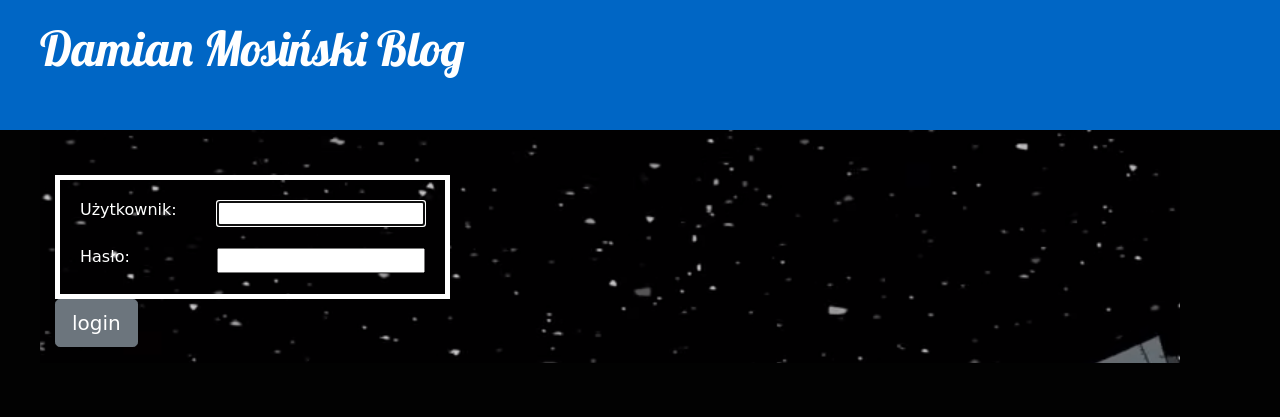
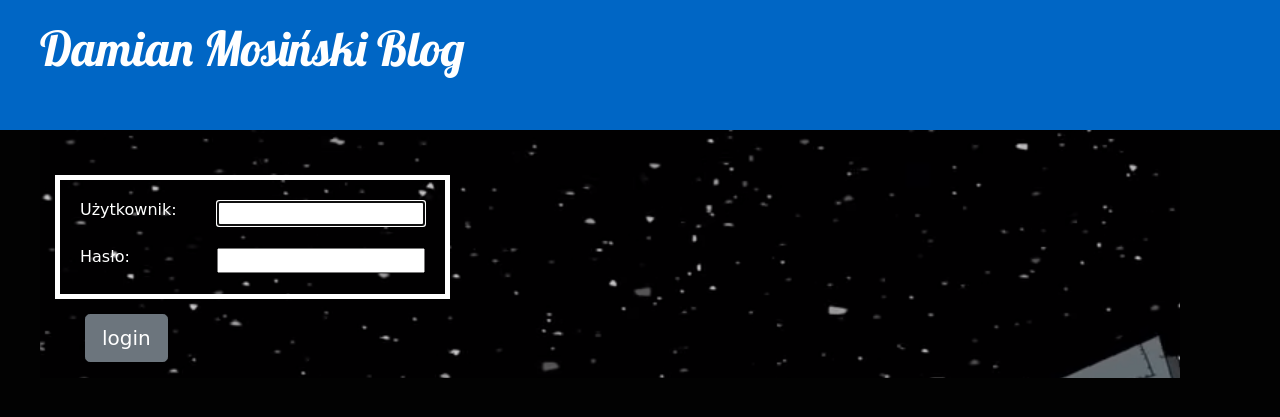
Before and after one commit to Straicur/Straicur-aplikacje-internetowe-Mosinski-185ic, a Django app: page /accounts/login/ in a window 1280 px wide. Shown: the top 417 px of the page. Run offline with Django 3.2, Linux system fonts and the light colour scheme; some libraries are stand-ins or nearby versions.

Commit message:
Zmiana 19

```diff
--- a/blog/static/css/blog.css
+++ b/blog/static/css/blog.css
@@ -1,5 +1,10 @@
 body{
     background-color: #020202;
+}
+.loginprz
+{
+    margin-top: 15px;
+    margin-left: 30px;
 }
 .tabelalogin{
     padding: 20px ;
--- a/blog/templates/registration/login.html
+++ b/blog/templates/registration/login.html
@@ -18,7 +18,7 @@
         </tr>
         </table>
 
-        <input type="submit" class="btn btn-secondary btn-lg" value="login"  />
+        <input type="submit" class="btn btn-secondary btn-lg loginprz" value="login"  />
         <input type="hidden" name="next" value="{{ next }}" />
     </form>
 {% endblock %}
```
